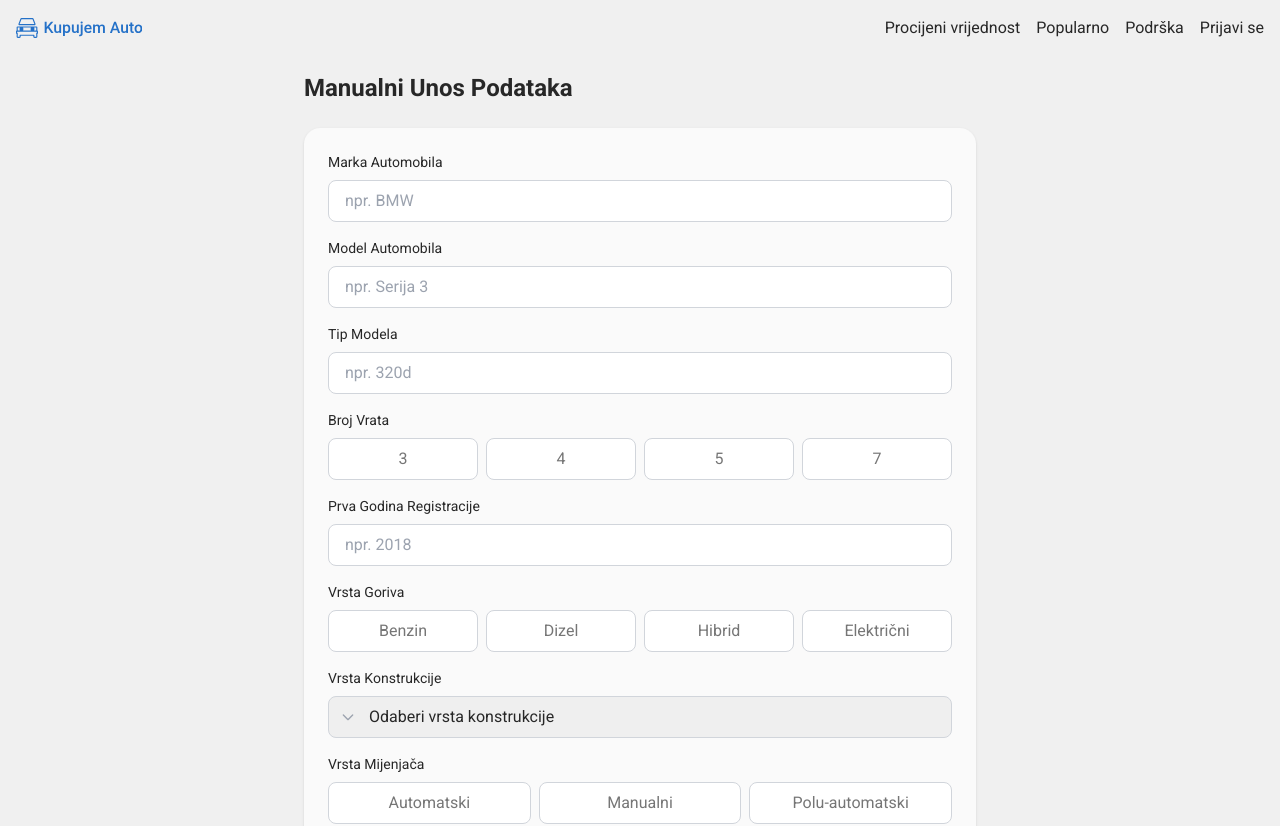
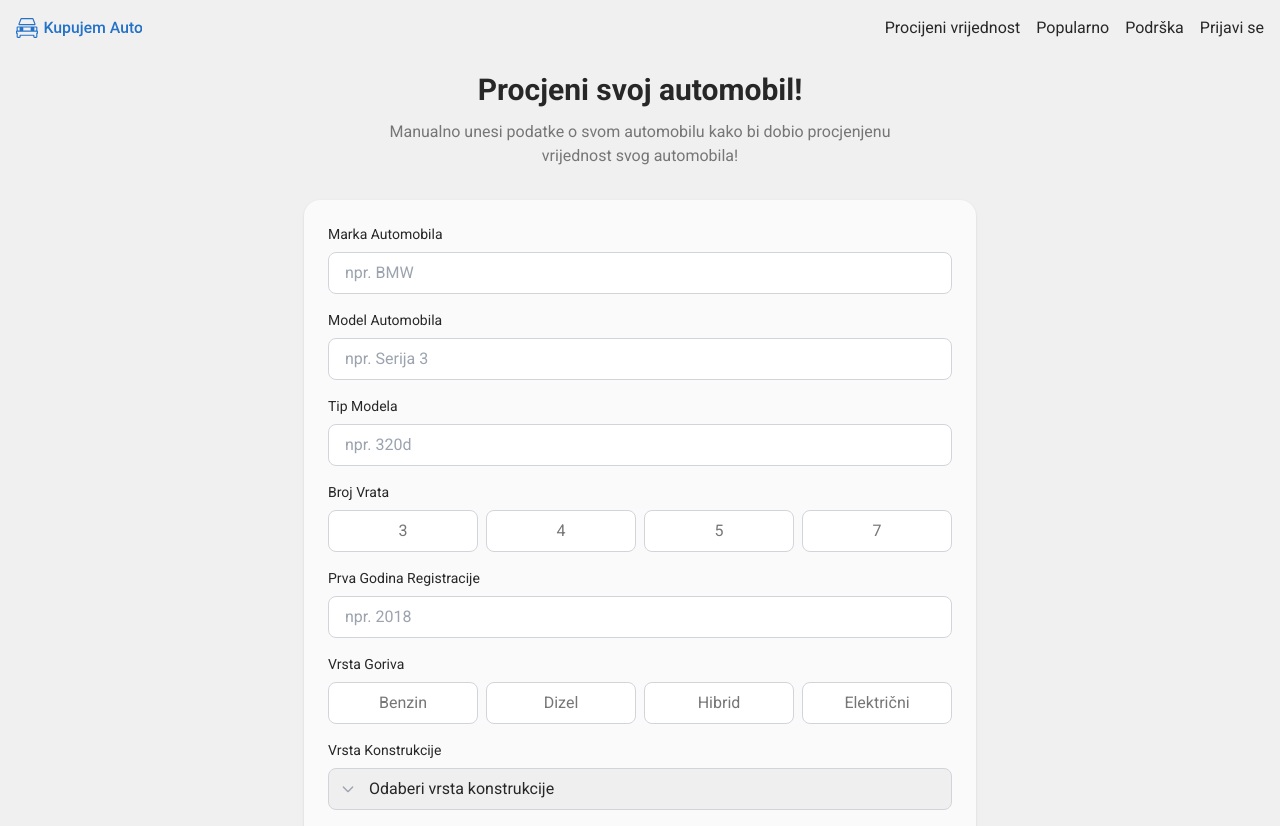
Before and after one commit to mjospovich/human-computer-interaction, a Next.js app in the folder project/: page /manualni-unos in a window 1280 px wide. Shown: the top 826 px of the page. Built offline with nearby package versions, Linux system fonts and the light colour scheme.

Commit message:
manual input update

```diff
--- a/project/src/app/manualni-unos/page.tsx
+++ b/project/src/app/manualni-unos/page.tsx
@@ -29,9 +29,15 @@ export default function ManualniUnosPage() {
       <Navigation isOpen={isOpen} setIsOpen={setIsOpen} />
 
       <div className="w-full max-w-2xl mt-8">
-        <h1 className="text-2xl font-bold text-main-text-black mb-6">
-          Manualni Unos Podataka
-        </h1>
+        {/* Updated header section */}
+        <div className="text-center mb-8">
+          <h1 className="text-2xl md:text-3xl font-bold text-main-text-black mb-3">
+            Procjeni svoj automobil!
+          </h1>
+          <p className="text-secondary-text-black text-sm md:text-base max-w-lg mx-auto">
+            Manualno unesi podatke o svom automobilu kako bi dobio procjenjenu vrijednost svog automobila!
+          </p>
+        </div>
 
         <div className="bg-container-white p-6 rounded-2xl shadow">
           {/* Basic car info */}
--- a/project/src/app/page.tsx
+++ b/project/src/app/page.tsx
@@ -105,10 +105,10 @@ export default function ProcijeniVrijednost() {
           )}
         </div>
 
-
-      <button className="md:mt-3 py-3 px-4 bg-brand-light text-main-text-black rounded-full text-sm hover:bg-brand hover:text-white">
+      {/* Replace button with Link */}
+      <Link href="/manualni-unos" className="md:mt-3 py-3 px-4 bg-brand-light text-main-text-black rounded-full text-sm hover:bg-brand hover:text-white">
         Manualni unos
-      </button>
+      </Link>
 
       <p className="mt-3 text-xs text-secondary-text-black text-center">
         <Link href="/popularno" legacyBehavior>
```
